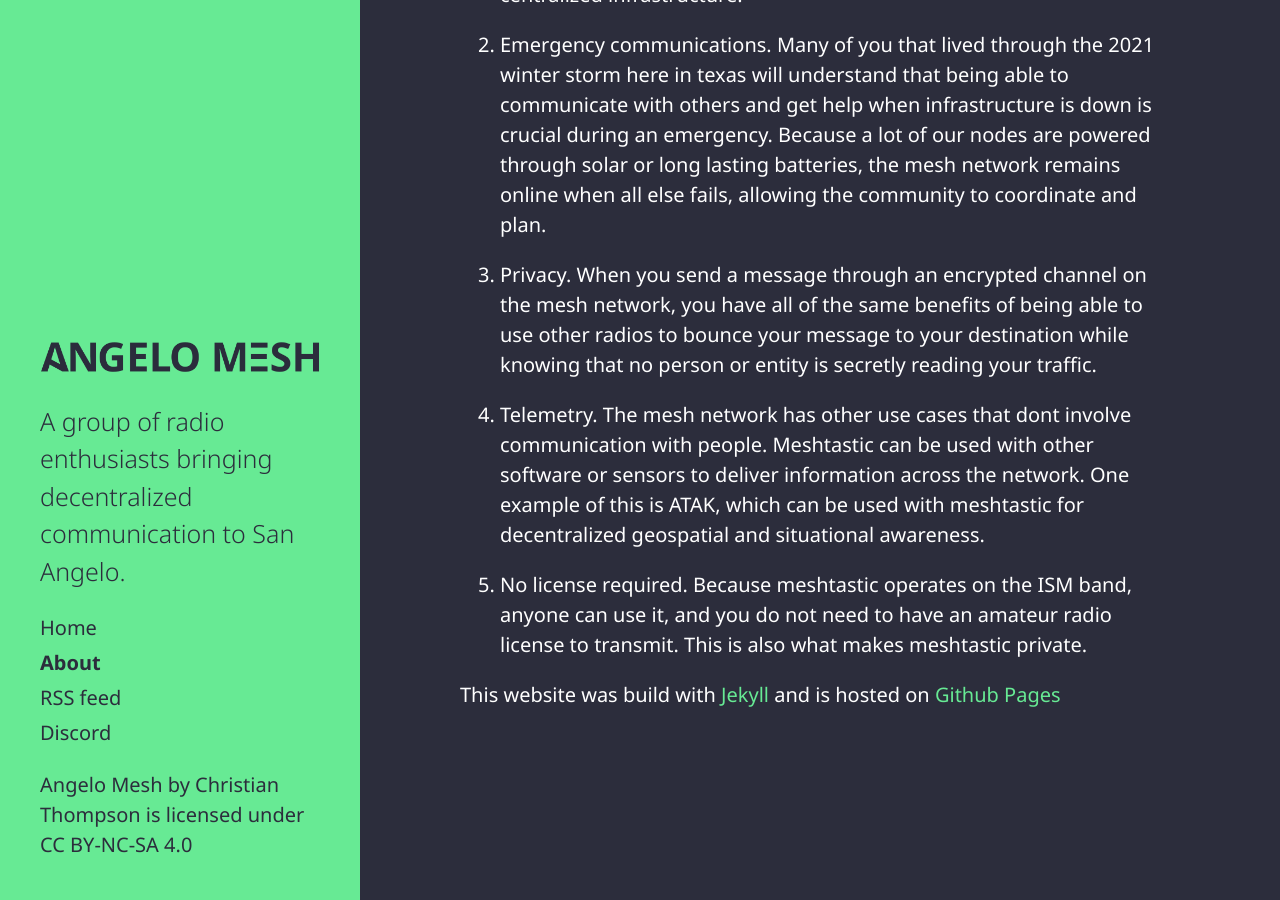
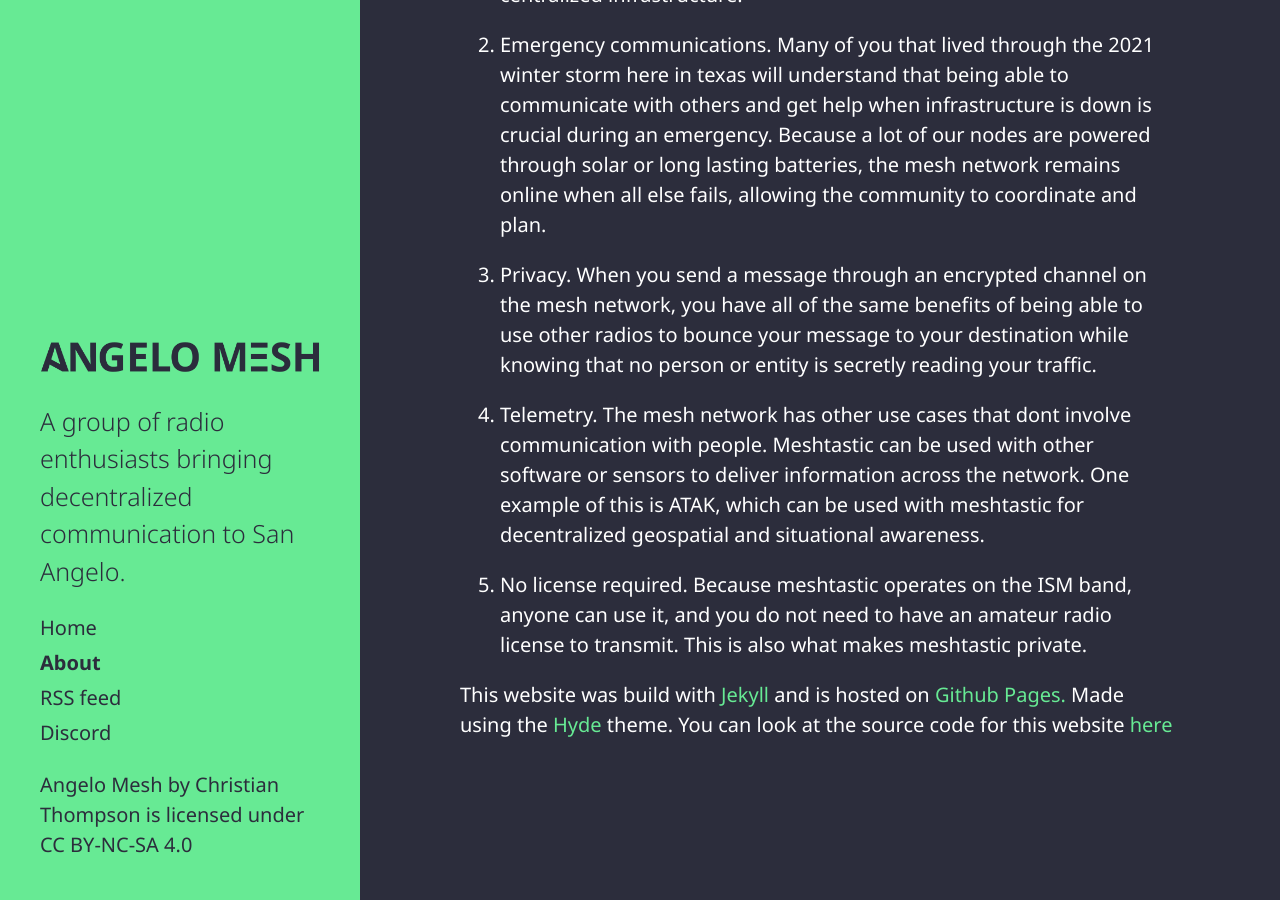
Before and after one commit to RubyMetro/angelomesh, a Jekyll site: the page built from about.md, in a window 1280 px wide and 900 px high, scrolled down 1343 px. Built offline with Jekyll 4.4.1, drawn with Linux system fonts in a browser that asks for light colours.

Commit message:
added hyde theme attribution

```diff
--- a/about.md
+++ b/about.md
@@ -29,4 +29,4 @@ currently there are a few dozen nodes spread around san angelo, most of which ar
 
 5. No license required. Because meshtastic operates on the ISM band, anyone can use it, and you do not need to have an amateur radio license to transmit. This is also what makes meshtastic private.
 
-This website was build with [Jekyll](jekyllrb.com) and is hosted on [Github Pages](https://pages.github.com)
+This website was build with [Jekyll](jekyllrb.com) and is hosted on [Github Pages.](https://pages.github.com) Made using the [Hyde](https://github.com/poole/hyde) theme. You can look at the source code for this website [here](https://github.com/rubymetro/angelomesh)
```
